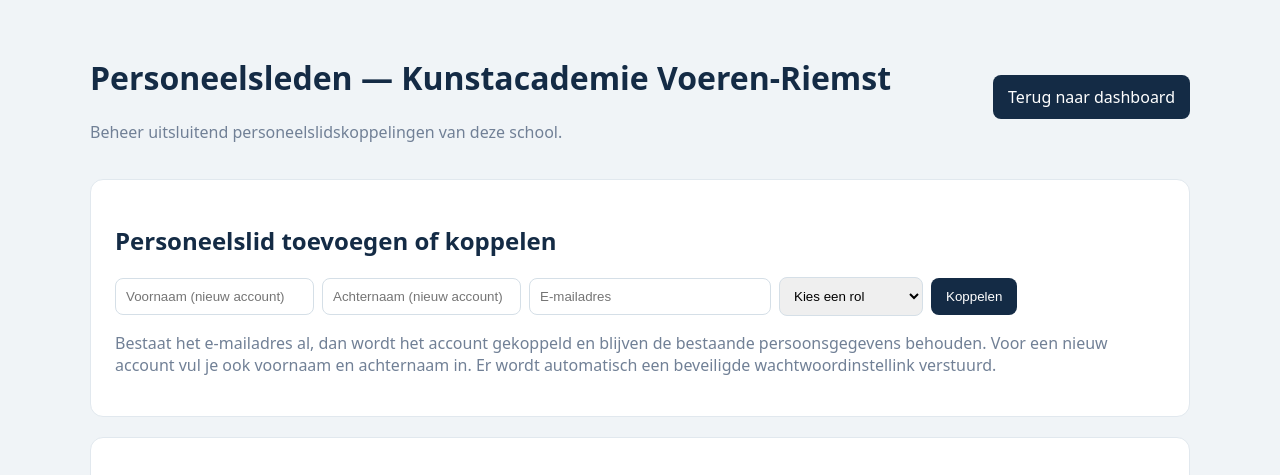
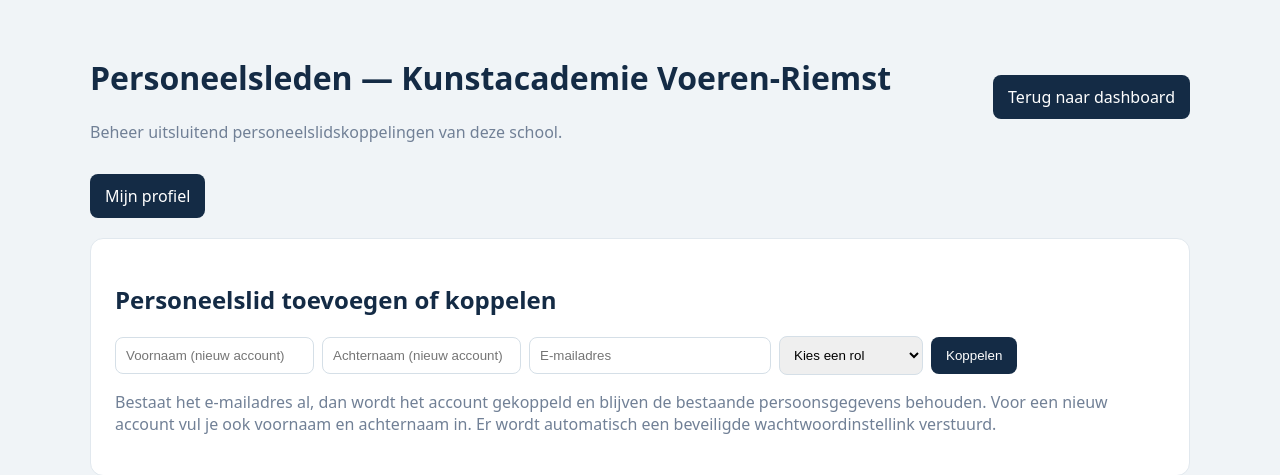
Before and after one commit to peterhons-blip/kavr-evaluaties, a Laravel app: page /school/gebruikers in a window 1280 px wide. Shown: the top 475 px of the page. Run offline with Laravel 12, Linux system fonts and the light colour scheme; a user stored in the database is signed in; data comes from the database, SQL or seed files in the repository; data that the repository does not hold is empty.

Commit message:
Expose My Profile from school user interfaces

```diff
--- a/resources/views/school/members/index.blade.php
+++ b/resources/views/school/members/index.blade.php
@@ -7,7 +7,7 @@
 body{font-family:system-ui,sans-serif;margin:0;background:#f0f4f7;color:#142b45}.wrap{max-width:1100px;margin:35px auto;padding:0 20px}.header{display:flex;align-items:center;justify-content:space-between;gap:15px;flex-wrap:wrap}.card{background:#fff;border:1px solid #e1e8ee;border-radius:13px;padding:24px;margin:20px 0}table{width:100%;border-collapse:collapse}th,td{border-bottom:1px solid #e1e8ee;padding:14px;text-align:left}small{display:block;color:#718096}.btn{background:#142b45;color:white;border:0;padding:11px 15px;border-radius:8px;cursor:pointer;text-decoration:none}input,select{padding:10px;border:1px solid #d5dfe7;border-radius:8px}form.inline{display:flex;gap:8px;flex-wrap:wrap;align-items:center}.success{background:#edf8f3;color:#246b52;padding:14px;border-radius:9px}.error{background:#fff1f2;color:#9f1239;padding:14px;border-radius:9px}.muted{color:#718096}
 </style></head>
 <body><div class="wrap">
-<div class="header"><div><h1>Personeelsleden — {{ $school->name }}</h1><p class="muted">Beheer uitsluitend personeelslidskoppelingen van deze school.</p></div><a class="btn" href="{{ route('dashboard') }}">Terug naar dashboard</a></div>
+<div class="header"><div><h1>Personeelsleden — {{ $school->name }}</h1><p class="muted">Beheer uitsluitend personeelslidskoppelingen van deze school.</p></div><a class="btn" href="{{ route('dashboard') }}">Terug naar dashboard</a><a class="btn" href="{{ route('profile.edit') }}">Mijn profiel</a></div>
 @if(session('success'))<div class="success">{{ session('success') }}</div>@endif
 @if($errors->any())<div class="error">@foreach($errors->all() as $error)<div>{{ $error }}</div>@endforeach</div>@endif
 @if($canManage)
```
